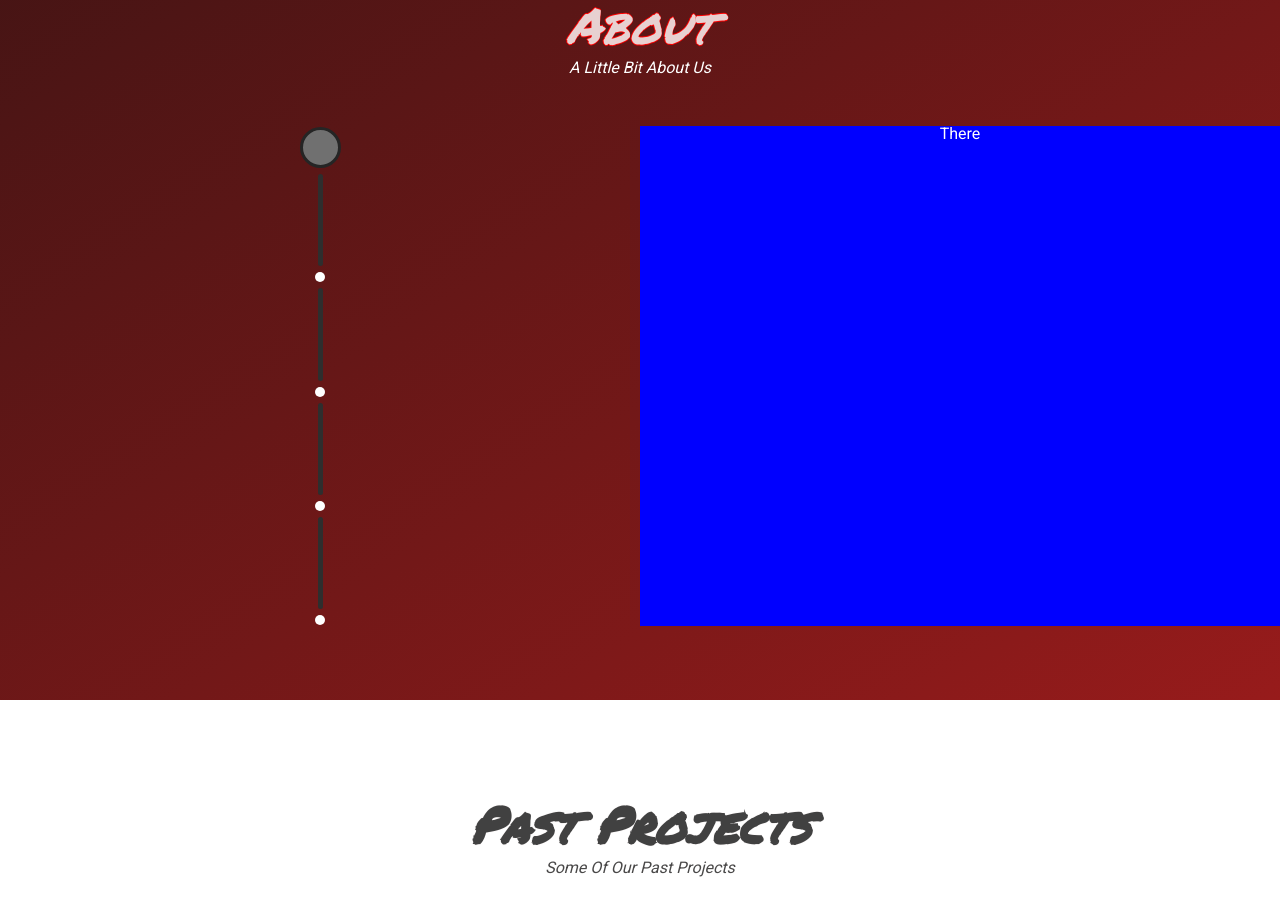
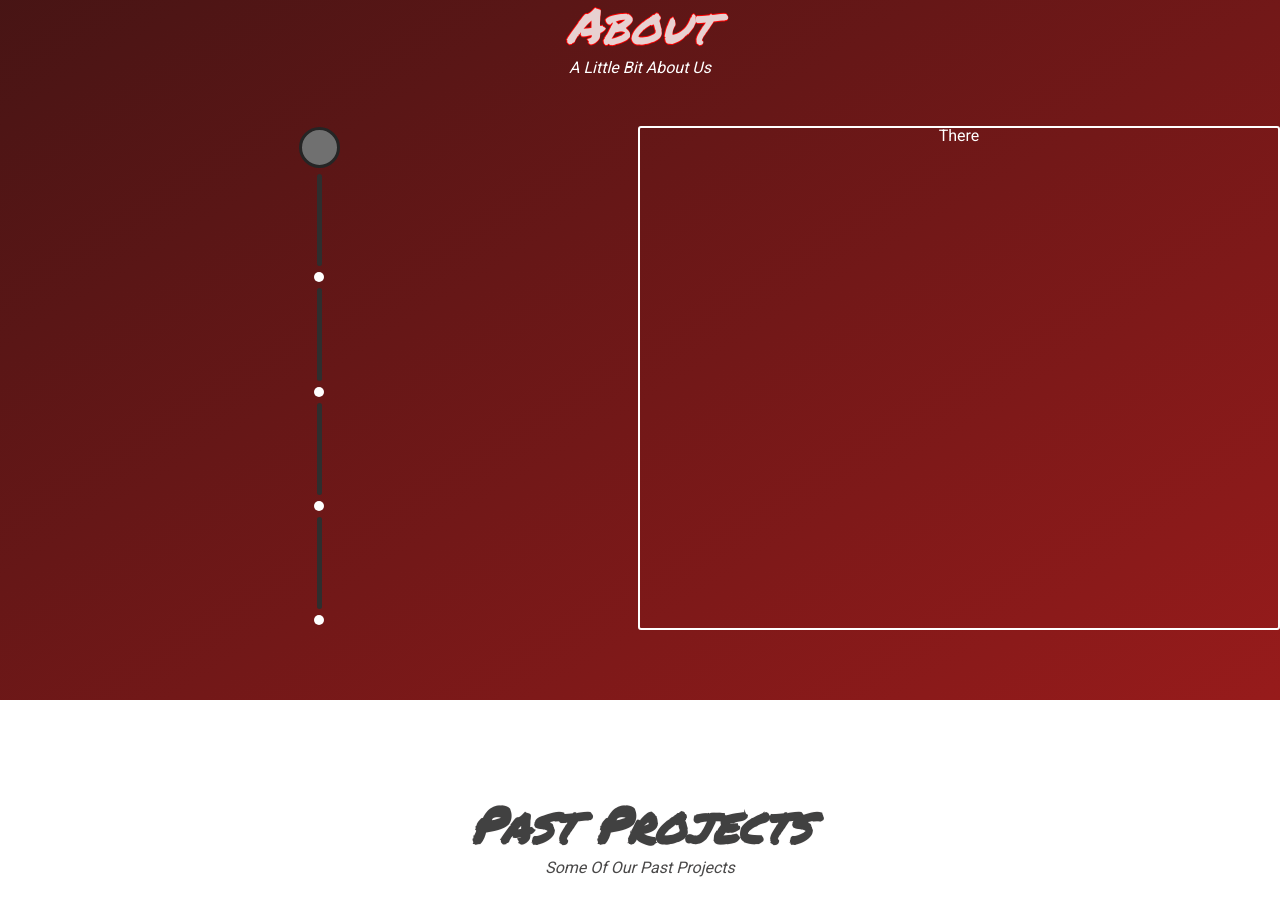
Before and after one commit to HavocPigeon/RowleyPlumbingInc, a React (Create React App) app: page / in a window 1280 px wide. Shown: the part 900-1816 px from the top of the page. Built offline with nearby package versions, Linux system fonts and the light colour scheme.

Commit message:
aboutright started

```diff
--- a/src/components/about.js
+++ b/src/components/about.js
@@ -129,9 +129,11 @@ export default class About extends Component {
                             }></div>
                         </button>
                     </div>
+
                     <div className="timelineright">
                         There
                     </div>
+
                 </div>
             </div>
         );
--- a/src/css/about.css
+++ b/src/css/about.css
@@ -40,7 +40,9 @@
 }
 .timelineright {
     flex: 1;
-    background-color: blue;
+    background-color: transparent;
+    border: 2px solid white;
+    border-radius: 3px;
     height: 500px;
     width: 100%;
 }
```
